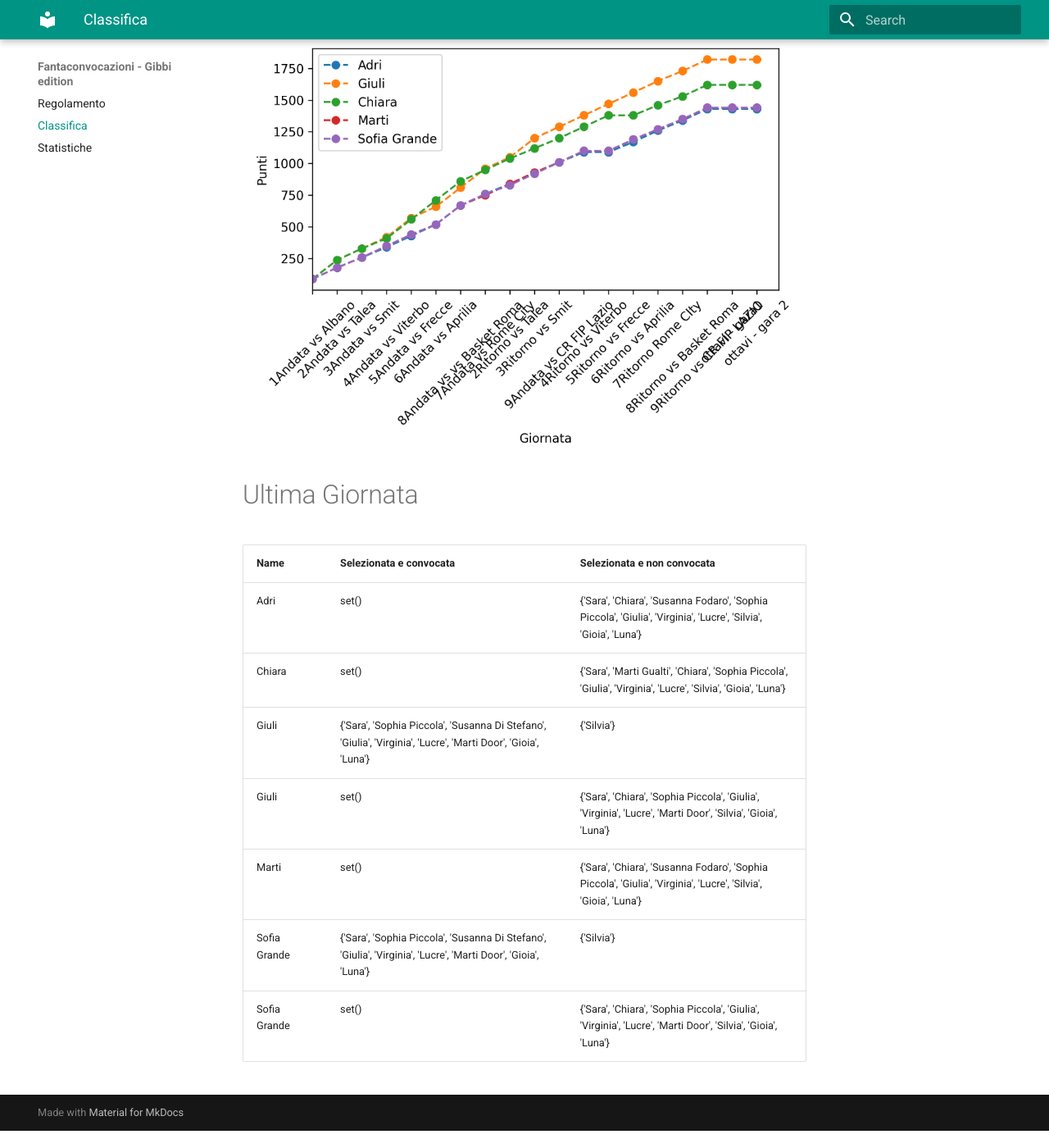
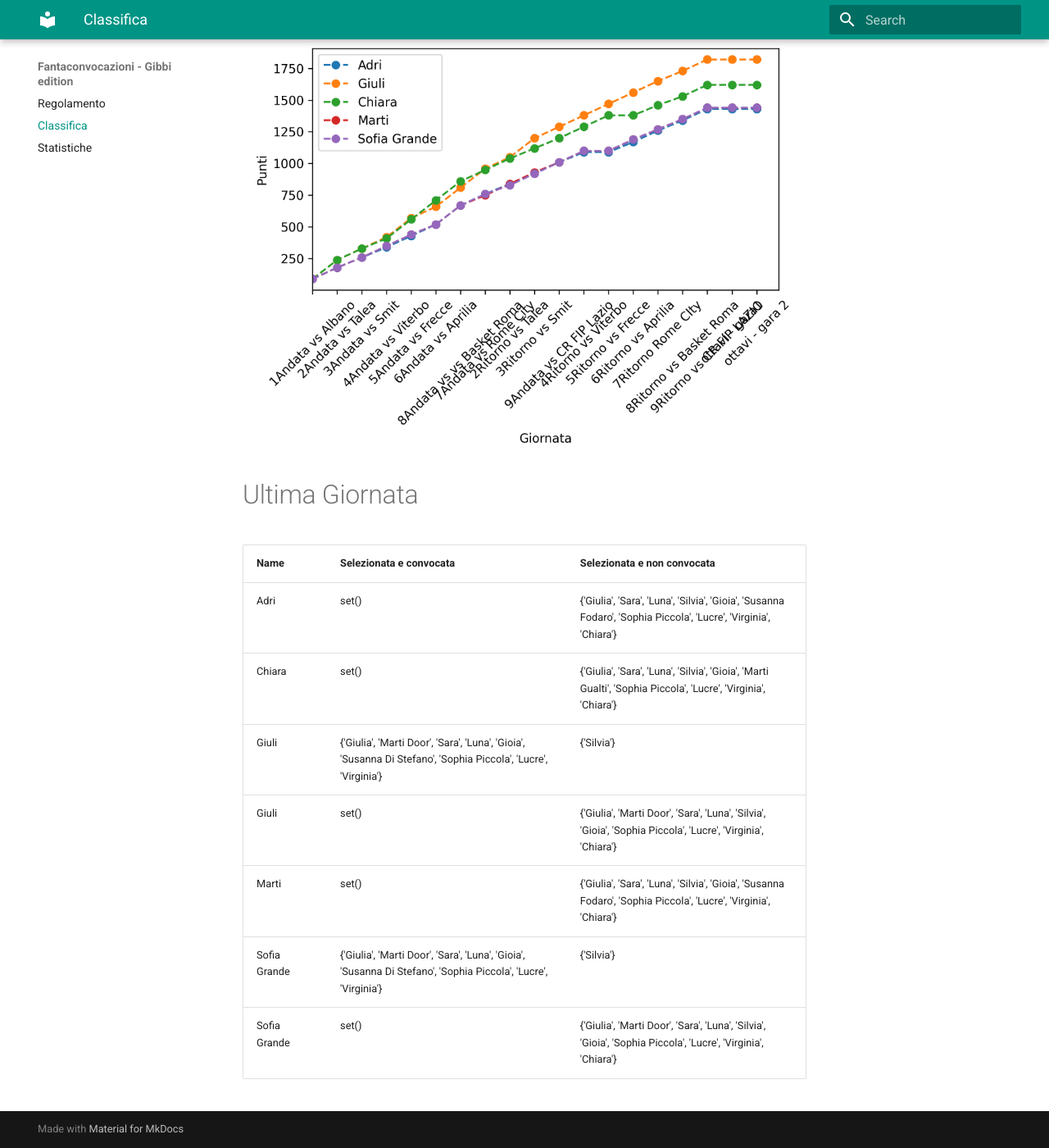
Before and after one commit to martinig94/fantagibbi, an MkDocs documentation site: the page built from docs/Classifica.md, in a window 1280 px wide and 1400 px high, scrolled down 565 px. Shown: the whole window at 82% size. Built offline with MkDocs 1.6.1 and Material for MkDocs 9.7.7, drawn with Linux system fonts in a browser that asks for light colours; before the commit the page ends 1944 px from its top, so only the background shows below that.

Commit message:
Auto-update from main.py

```diff
--- a/docs/Classifica.md
+++ b/docs/Classifica.md
@@ -18,11 +18,11 @@
 <!-- START_TABLE CORRECT -->
 | Name         | Selezionata e convocata                                                                                        | Selezionata e non convocata                                                                                      |
 |:-------------|:---------------------------------------------------------------------------------------------------------------|:-----------------------------------------------------------------------------------------------------------------|
-| Adri         | set()                                                                                                          | {'Sara', 'Chiara', 'Susanna Fodaro', 'Sophia Piccola', 'Giulia', 'Virginia', 'Lucre', 'Silvia', 'Gioia', 'Luna'} |
-| Chiara       | set()                                                                                                          | {'Sara', 'Marti Gualti', 'Chiara', 'Sophia Piccola', 'Giulia', 'Virginia', 'Lucre', 'Silvia', 'Gioia', 'Luna'}   |
-| Giuli        | {'Sara', 'Sophia Piccola', 'Susanna Di Stefano', 'Giulia', 'Virginia', 'Lucre', 'Marti Door', 'Gioia', 'Luna'} | {'Silvia'}                                                                                                       |
-| Giuli        | set()                                                                                                          | {'Sara', 'Chiara', 'Sophia Piccola', 'Giulia', 'Virginia', 'Lucre', 'Marti Door', 'Silvia', 'Gioia', 'Luna'}     |
-| Marti        | set()                                                                                                          | {'Sara', 'Chiara', 'Susanna Fodaro', 'Sophia Piccola', 'Giulia', 'Virginia', 'Lucre', 'Silvia', 'Gioia', 'Luna'} |
-| Sofia Grande | {'Sara', 'Sophia Piccola', 'Susanna Di Stefano', 'Giulia', 'Virginia', 'Lucre', 'Marti Door', 'Gioia', 'Luna'} | {'Silvia'}                                                                                                       |
-| Sofia Grande | set()                                                                                                          | {'Sara', 'Chiara', 'Sophia Piccola', 'Giulia', 'Virginia', 'Lucre', 'Marti Door', 'Silvia', 'Gioia', 'Luna'}     |
+| Adri         | set()                                                                                                          | {'Giulia', 'Sara', 'Luna', 'Silvia', 'Gioia', 'Susanna Fodaro', 'Sophia Piccola', 'Lucre', 'Virginia', 'Chiara'} |
+| Chiara       | set()                                                                                                          | {'Giulia', 'Sara', 'Luna', 'Silvia', 'Gioia', 'Marti Gualti', 'Sophia Piccola', 'Lucre', 'Virginia', 'Chiara'}   |
+| Giuli        | {'Giulia', 'Marti Door', 'Sara', 'Luna', 'Gioia', 'Susanna Di Stefano', 'Sophia Piccola', 'Lucre', 'Virginia'} | {'Silvia'}                                                                                                       |
+| Giuli        | set()                                                                                                          | {'Giulia', 'Marti Door', 'Sara', 'Luna', 'Silvia', 'Gioia', 'Sophia Piccola', 'Lucre', 'Virginia', 'Chiara'}     |
+| Marti        | set()                                                                                                          | {'Giulia', 'Sara', 'Luna', 'Silvia', 'Gioia', 'Susanna Fodaro', 'Sophia Piccola', 'Lucre', 'Virginia', 'Chiara'} |
+| Sofia Grande | {'Giulia', 'Marti Door', 'Sara', 'Luna', 'Gioia', 'Susanna Di Stefano', 'Sophia Piccola', 'Lucre', 'Virginia'} | {'Silvia'}                                                                                                       |
+| Sofia Grande | set()                                                                                                          | {'Giulia', 'Marti Door', 'Sara', 'Luna', 'Silvia', 'Gioia', 'Sophia Piccola', 'Lucre', 'Virginia', 'Chiara'}     |
 <!-- END_TABLE CORRECT -->
```
